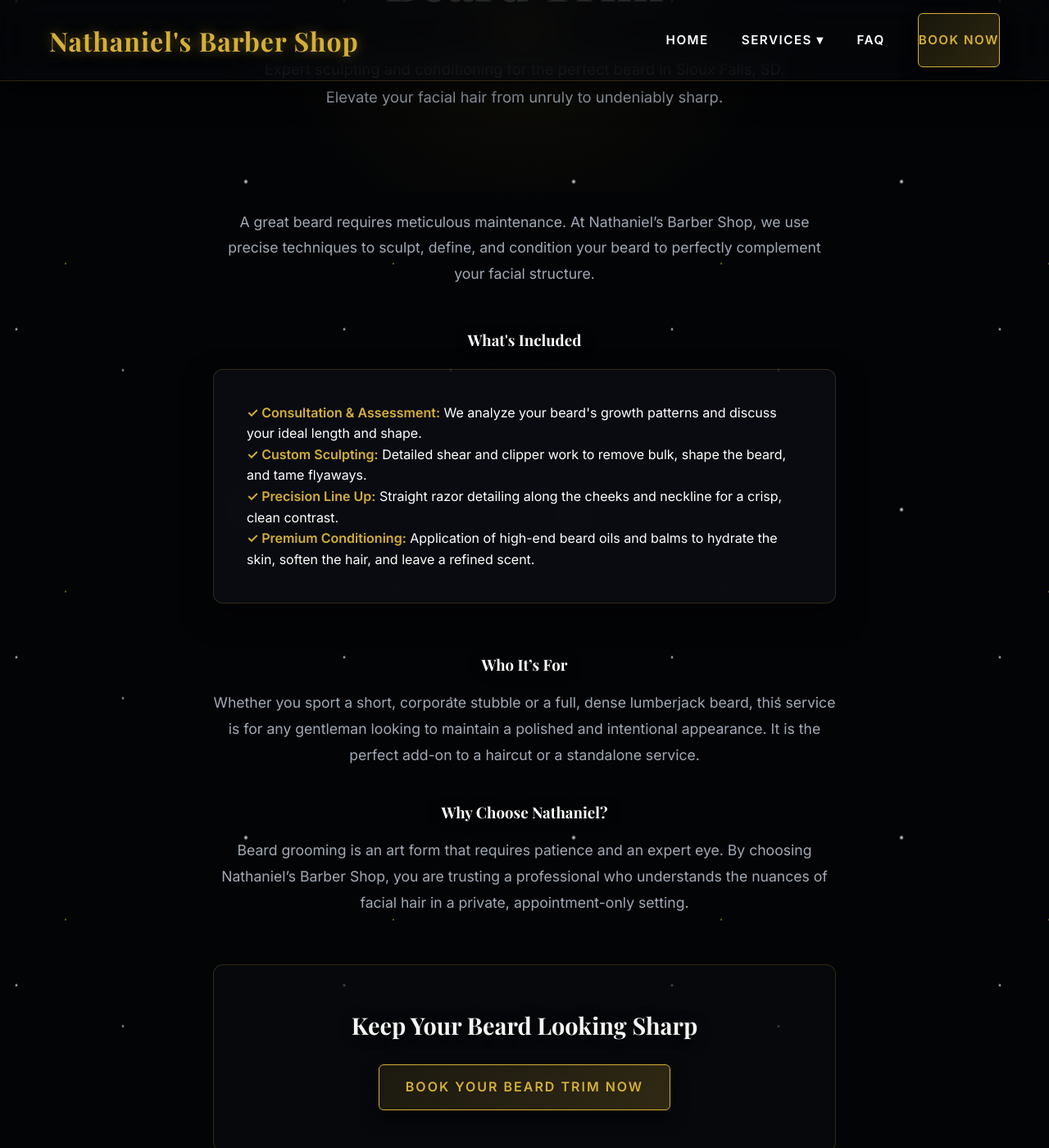
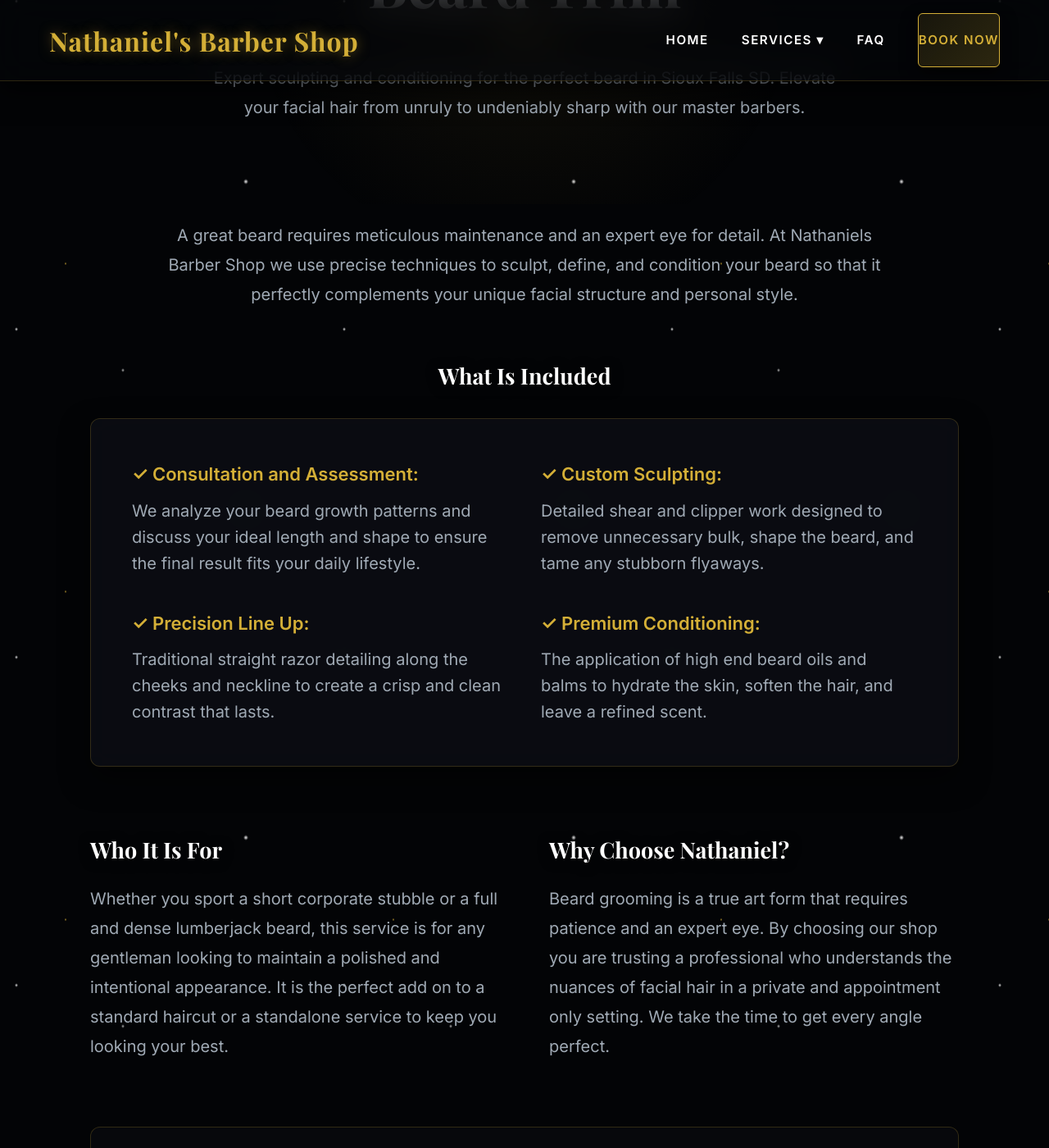
Before and after one commit to YourOnlineSquad/nathaniels-barber-shop, a Jekyll site: the page built from services/beard-trim.md, in a window 1280 px wide and 1400 px high, scrolled down 380 px. Shown: the whole window at 82% size. Built offline with Jekyll 4.4.1, drawn with Linux system fonts in a browser that asks for light colours; some web fonts are replaced; some of the changed text lies outside the part shown.

Commit message:
Update beard-trim.md

```diff
--- a/services/beard-trim.md
+++ b/services/beard-trim.md
@@ -4,50 +4,77 @@ title: Beard Trim in Sioux Falls SD | Nathaniel’s Barber Shop
 ---
 
 <header class="hero-cinematic">
-  <div class="container">
-    <span class="eyebrow-text">Premium Service</span>
-    <h1 class="hero-title">Beard Trim</h1>
+  <div class="container" style="max-width: 1000px;">
+    <span class="eyebrow-text">Signature Beard Service</span>
+    <h1 class="hero-title" style="font-size: clamp(3rem, 6vw, 4.5rem);">Beard Trim</h1>
     <div class="accent-line"></div>
-    <p class="hero-subtitle">Expert sculpting and conditioning for the perfect beard in Sioux Falls, SD. Elevate your facial hair from unruly to undeniably sharp.</p>
+    <p class="hero-subtitle" style="font-size: 20px; max-width: 800px;">Expert sculpting and conditioning for the perfect beard in Sioux Falls SD. Elevate your facial hair from unruly to undeniably sharp with our master barbers.</p>
   </div>
 </header>
 
 <section class="section" style="padding-top: 20px;">
-  <div class="container" style="max-width: 800px; text-align: center;">
+  <div class="container" style="max-width: 1100px; text-align: center;">
 
-    <p style="color: var(--text-muted); font-size: 1.1rem; line-height: 1.8; margin-bottom: 50px;">
-      A great beard requires meticulous maintenance. At Nathaniel’s Barber Shop, we use precise techniques to sculpt, define, and condition your beard to perfectly complement your facial structure.
+    <p style="color: var(--text-muted); font-size: 20px; line-height: 1.8; margin: 0 auto 60px; max-width: 900px;">
+      A great beard requires meticulous maintenance and an expert eye for detail. At Nathaniels Barber Shop we use precise techniques to sculpt, define, and condition your beard so that it perfectly complements your unique facial structure and personal style.
     </p>
 
-    <h3 style="color: var(--text-light); margin-bottom: 20px;">What's Included</h3>
+    <h3 style="color: var(--text-light); margin-bottom: 30px; font-size: 27px;">What Is Included</h3>
 
-    <div style="text-align: left; background: var(--bg-card); border: 1px solid var(--border-glow); border-radius: 12px; padding: 40px; backdrop-filter: blur(16px); box-shadow: 0 15px 35px rgba(0, 0, 0, 0.5); margin-bottom: 60px;">
-      <p><strong style="color: var(--accent-gold);">✓ Consultation & Assessment:</strong> We analyze your beard's growth patterns and discuss your ideal length and shape.</p>
-      <p><strong style="color: var(--accent-gold);">✓ Custom Sculpting:</strong> Detailed shear and clipper work to remove bulk, shape the beard, and tame flyaways.</p>
-      <p><strong style="color: var(--accent-gold);">✓ Precision Line Up:</strong> Straight razor detailing along the cheeks and neckline for a crisp, clean contrast.</p>
-      <p><strong style="color: var(--accent-gold);">✓ Premium Conditioning:</strong> Application of high-end beard oils and balms to hydrate the skin, soften the hair, and leave a refined scent.</p>
+    <div style="text-align: left; background: var(--bg-card); border: 1px solid var(--border-glow); border-radius: 12px; padding: 50px; backdrop-filter: blur(16px); box-shadow: 0 15px 35px rgba(0, 0, 0, 0.5); margin-bottom: 80px;">
+
+      <div style="display: grid; grid-template-columns: repeat(auto-fit, minmax(350px, 1fr)); gap: 40px;">
+        <div>
+          <p style="font-size: 22px; margin-bottom: 10px; line-height: 1.6;"><strong style="color: var(--accent-gold);">✓ Consultation and Assessment:</strong></p>
+          <p style="font-size: 20px; color: var(--text-muted); line-height: 1.6;">We analyze your beard growth patterns and discuss your ideal length and shape to ensure the final result fits your daily lifestyle.</p>
+        </div>
+
+        <div>
+          <p style="font-size: 22px; margin-bottom: 10px; line-height: 1.6;"><strong style="color: var(--accent-gold);">✓ Custom Sculpting:</strong></p>
+          <p style="font-size: 20px; color: var(--text-muted); line-height: 1.6;">Detailed shear and clipper work designed to remove unnecessary bulk, shape the beard, and tame any stubborn flyaways.</p>
+        </div>
+
+        <div>
+          <p style="font-size: 22px; margin-bottom: 10px; line-height: 1.6;"><strong style="color: var(--accent-gold);">✓ Precision Line Up:</strong></p>
+          <p style="font-size: 20px; color: var(--text-muted); line-height: 1.6;">Traditional straight razor detailing along the cheeks and neckline to create a crisp and clean contrast that lasts.</p>
+        </div>
+
+        <div>
+          <p style="font-size: 22px; margin-bottom: 10px; line-height: 1.6;"><strong style="color: var(--accent-gold);">✓ Premium Conditioning:</strong></p>
+          <p style="font-size: 20px; color: var(--text-muted); line-height: 1.6;">The application of high end beard oils and balms to hydrate the skin, soften the hair, and leave a refined scent.</p>
+        </div>
+      </div>
+
     </div>
 
-    <h3 style="color: var(--text-light); margin-bottom: 15px;">Who It’s For</h3>
-    <p style="color: var(--text-muted); font-size: 1.1rem; line-height: 1.8; margin-bottom: 40px;">
-      Whether you sport a short, corporate stubble or a full, dense lumberjack beard, this service is for any gentleman looking to maintain a polished and intentional appearance. It is the perfect add-on to a haircut or a standalone service.
-    </p>
+    <div style="display: grid; grid-template-columns: repeat(auto-fit, minmax(400px, 1fr)); gap: 60px; margin-bottom: 80px; text-align: left;">
 
-    <h3 style="color: var(--text-light); margin-bottom: 15px;">Why Choose Nathaniel?</h3>
-    <p style="color: var(--text-muted); font-size: 1.1rem; line-height: 1.8; margin-bottom: 60px;">
-      Beard grooming is an art form that requires patience and an expert eye. By choosing Nathaniel’s Barber Shop, you are trusting a professional who understands the nuances of facial hair in a private, appointment-only setting.
-    </p>
+      <div>
+        <h3 style="color: var(--text-light); margin-bottom: 20px; font-size: 27px;">Who It Is For</h3>
+        <p style="color: var(--text-muted); font-size: 20px; line-height: 1.8;">
+          Whether you sport a short corporate stubble or a full and dense lumberjack beard, this service is for any gentleman looking to maintain a polished and intentional appearance. It is the perfect add on to a standard haircut or a standalone service to keep you looking your best.
+        </p>
+      </div>
 
-    <div style="padding: 50px 20px; background: rgba(10, 12, 18, 0.6); border: 1px solid var(--border-glow); border-radius: 12px; margin-bottom: 60px;">
-      <h3 style="color: #f5f5f5; margin-bottom: 25px; font-size: 1.8rem;">Keep Your Beard Looking Sharp</h3>
+      <div>
+        <h3 style="color: var(--text-light); margin-bottom: 20px; font-size: 27px;">Why Choose Nathaniel?</h3>
+        <p style="color: var(--text-muted); font-size: 20px; line-height: 1.8;">
+          Beard grooming is a true art form that requires patience and an expert eye. By choosing our shop you are trusting a professional who understands the nuances of facial hair in a private and appointment only setting. We take the time to get every angle perfect.
+        </p>
+      </div>
+
+    </div>
+
+    <div style="padding: 60px 20px; background: rgba(10, 12, 18, 0.6); border: 1px solid var(--border-glow); border-radius: 12px; margin-bottom: 80px;">
+      <h3 style="color: #f5f5f5; margin-bottom: 25px; font-size: 27px;">Keep Your Beard Looking Sharp</h3>
       <a href="{{ site.baseurl }}/book/" class="btn-primary">Book Your Beard Trim Now</a>
     </div>
 
-    <h3 style="margin-bottom: 30px; color: var(--text-light);">Explore Related Services</h3>
+    <h3 style="margin-bottom: 30px; color: var(--text-light); font-size: 25px; text-transform: uppercase; letter-spacing: 2px;">Explore Related Services</h3>
     <div style="display: flex; gap: 20px; justify-content: center; flex-wrap: wrap;">
-      <a href="{{ site.baseurl }}/services/mens-haircut" class="btn-primary" style="background: transparent; border-color: rgba(212, 175, 55, 0.3); font-size: 0.85rem; padding: 12px 24px; box-shadow: none;">Mens Haircut</a>
-      <a href="{{ site.baseurl }}/services/shave" class="btn-primary" style="background: transparent; border-color: rgba(212, 175, 55, 0.3); font-size: 0.85rem; padding: 12px 24px; box-shadow: none;">Straight Razor Shave</a>
-      <a href="{{ site.baseurl }}/services/line-up" class="btn-primary" style="background: transparent; border-color: rgba(212, 175, 55, 0.3); font-size: 0.85rem; padding: 12px 24px; box-shadow: none;">Line Up</a>
+      <a href="{{ site.baseurl }}/services/mens-haircut" class="btn-primary" style="background: transparent; border-color: rgba(212, 175, 55, 0.3); font-size: 16px; padding: 12px 24px; box-shadow: none;">Mens Haircut</a>
+      <a href="{{ site.baseurl }}/services/shave" class="btn-primary" style="background: transparent; border-color: rgba(212, 175, 55, 0.3); font-size: 16px; padding: 12px 24px; box-shadow: none;">Straight Razor Shave</a>
+      <a href="{{ site.baseurl }}/services/line-up" class="btn-primary" style="background: transparent; border-color: rgba(212, 175, 55, 0.3); font-size: 16px; padding: 12px 24px; box-shadow: none;">Line Up</a>
     </div>
 
   </div>
```
